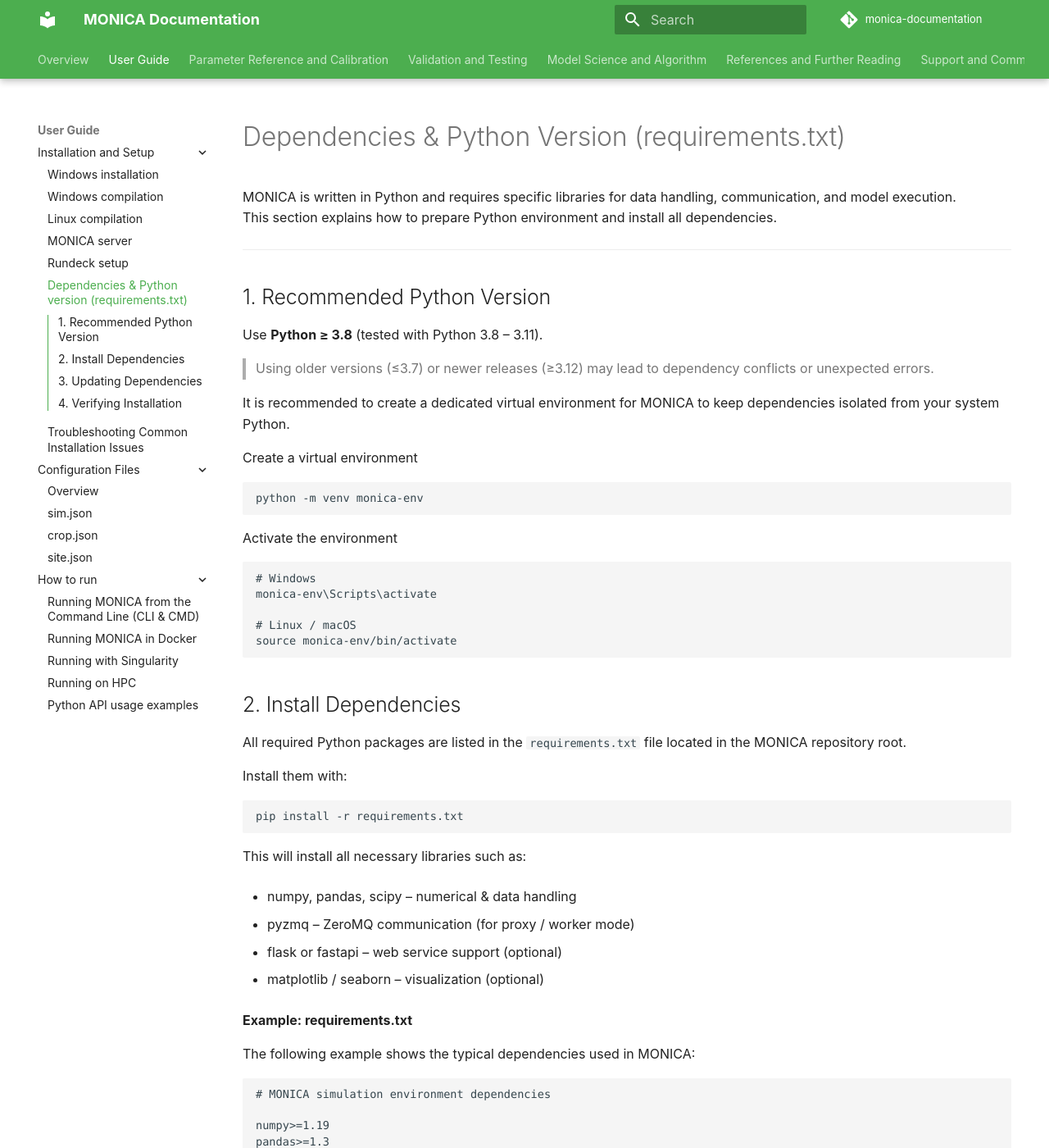
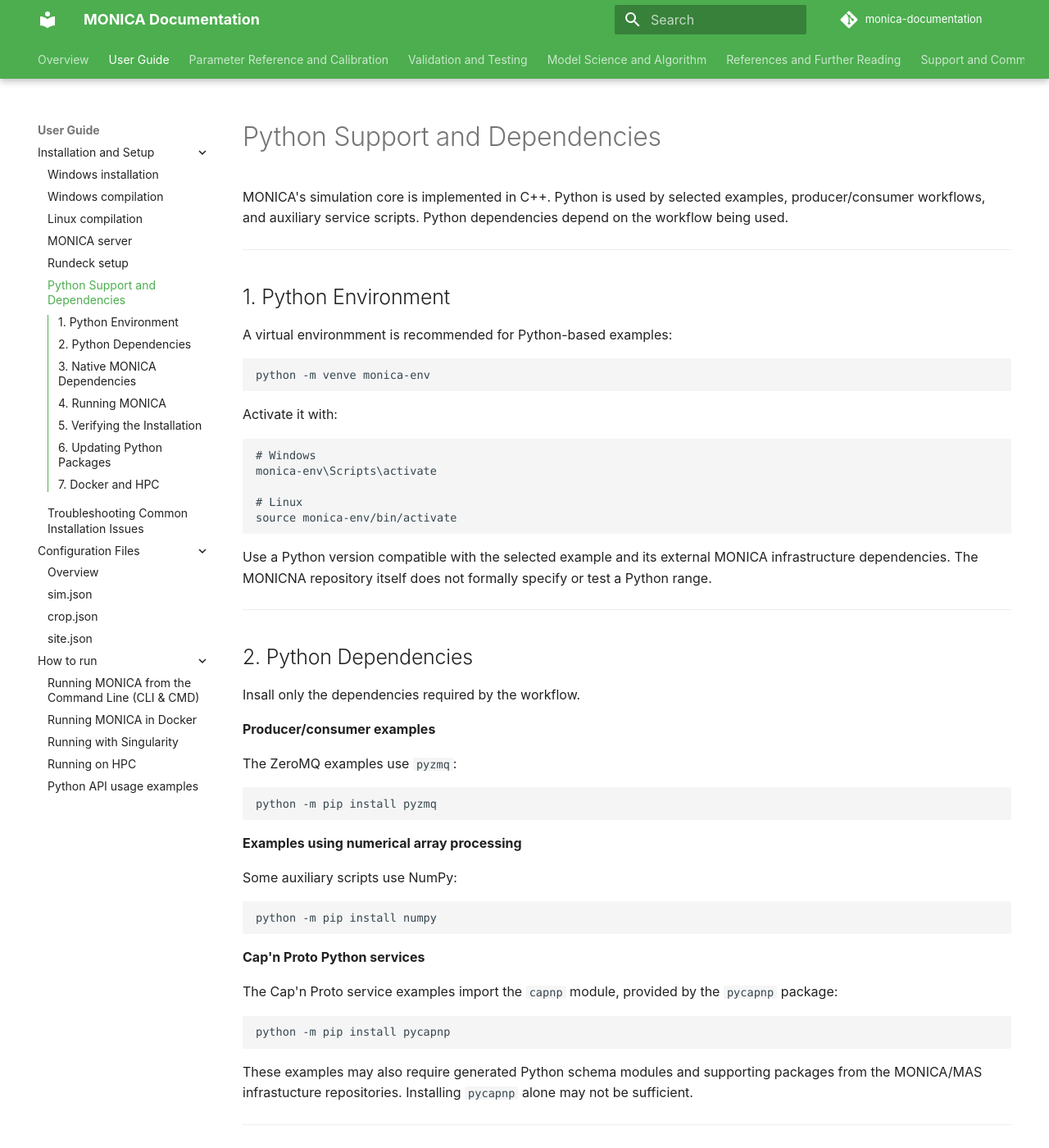
Before and after one commit to zalf-rpm/monica-documentation, an MkDocs documentation site: the page built from docs/user_guide/Installation_and_Setup/dependencies_and_python.md, in a window 1280 px wide and 1400 px high. Shown: the whole window at 82% size. Built offline with MkDocs 1.6.1 and Material for MkDocs 9.7.7, drawn with Linux system fonts in a browser that asks for light colours; comment, search, counter and statistics services are not loaded; some of the changed text lies outside the part shown.

Commit message:
Update python support and dependencies

````diff
--- a/docs/user_guide/Installation_and_Setup/dependencies_and_python.md
+++ b/docs/user_guide/Installation_and_Setup/dependencies_and_python.md
@@ -1,94 +1,119 @@
-# Dependencies & Python Version (requirements.txt)
+# Python Support and Dependencies
 
-MONICA is written in Python and requires specific libraries for data handling, communication, and model execution.
-This section explains how to prepare Python environment and install all dependencies.
+MONICA's simulation core is implemented in C++. Python is used by selected examples, producer/consumer workflows, and auxiliary service scripts. Python dependencies depend on the workflow being used.
 
 ---
 
-## 1. Recommended Python Version
+## 1. Python Environment
 
-Use **Python ≥ 3.8** (tested with Python 3.8 – 3.11).
+A virtual environmment is recommended for Python-based examples:
 
-> Using older versions (≤3.7) or newer releases (≥3.12) may lead to dependency conflicts or unexpected errors.
-
-It is recommended to create a dedicated virtual environment for MONICA to keep dependencies isolated from your system Python.
-
-Create a virtual environment
-
-```
-python -m venv monica-env
+```bash
+python -m venve monica-env
 ```
 
-Activate the environment
+Activate it with:
 
 ```
 # Windows
 monica-env\Scripts\activate
 
-# Linux / macOS
+# Linux
 source monica-env/bin/activate
 ```
 
-## 2. Install Dependencies
+Use a Python version compatible with the selected example and its external MONICA infrastructure dependencies. The MONICNA repository itself does not formally specify or test a Python range.
 
-All required Python packages are listed in the `requirements.txt` file located in the MONICA repository root.
+---
 
-Install them with:
+## 2. Python Dependencies
+
+Insall only the dependencies required by the workflow.
+
+**Producer/consumer examples**
+
+The ZeroMQ examples use `pyzmq`:
 
 ```
-pip install -r requirements.txt
+python -m pip install pyzmq
 ```
-This will install all necessary libraries such as:
 
-- numpy, pandas, scipy – numerical & data handling
+**Examples using numerical array processing**
 
-- pyzmq – ZeroMQ communication (for proxy / worker mode)
-
-- flask or fastapi – web service support (optional)
-
-- matplotlib / seaborn – visualization (optional)
-
-**Example: requirements.txt**
-
-The following example shows the typical dependencies used in MONICA:
+Some auxiliary scripts use NumPy:
 
 ```
-# MONICA simulation environment dependencies
-
-numpy>=1.19
-pandas>=1.3
-scipy>=1.7
-pyzmq>=23.0
-psutil>=5.8
-tqdm>=4.62
-
-# Optional service / API / visualization layers
-flask>=2.0
-fastapi>=0.85
-uvicorn>=0.17
-gunicorn>=20.1
-matplotlib>=3.4
-seaborn>=0.11
-requests>=2.26
-pydantic>=1.8
+python -m pip install numpy
 ```
 
+**Cap'n Proto Python services**
 
-## 3. Updating Dependencies
-
-To update existing installations to the latest compatible versions:
+The Cap'n Proto service examples import the `capnp` module, provided by the `pycapnp` package:
 
 ```
-pip install -U -r requirements.txt
+python -m pip install pycapnp
 ```
 
-## 4. Verifying Installation
+These examples may also require generated Python schema modules and supporting packages from the MONICA/MAS infrastucture repositories. Installing `pycapnp` alone may not be sufficient.
 
-Check that MONICA and its dependencies are correctly installed:
+---
+
+## 3. Native MONICA Dependencies
+
+The `monica-run`, `monica-zmq-server`, and related executables are native C++ programs. They are built with CMake and require native build dependencies, including C++, ZeroMQ, Cap'n Proto, and the repositories or submodules specified by the build instructions.
+
+Python packages are not required to run the native `monica-run` executable.
+
+For containerized builds, see the repository's [Dockerfile](https://github.com/zalf-rpm/monica/blob/master/Dockerfile).
+
+---
+
+## 4. Running MONICA
+
+After building MONICA, run a simulation with:
 
 ```
-python -m monica --version
+monica-run -o output.csv path/to/sim.json
 ```
-You should see the current MONICA version printed in their terminal.
 
-> Tip: If you are planning to run MONICA on HPC or Singularity, install dependencies inside the container or virtual environment before running simulations.
+The simulation configuration normally refers to a climate, site, and crop input files. The `MONICA_PARAMETERS` environment variable must point to the `monica-parameters` directory when required by the configuration.
+
+---
+
+## 5. Verifying the Installation
+
+Verify the native MONICA executable with:
+
+```
+monica-run --version
+```
+
+The command should print the installed MONICA version.
+
+For Python-based workflows, verify the installed Python packages with:
+
+```
+python -c "import zmq; print('pyzmq:', zmq.__version__)"
+python -c "import numpy; print('numpy:', numpy.__version__)"
+python -c "import capnp; print('pycapnp is available')"
+```
+
+Only run the checks for packages required by your selected workflow.
+
+---
+
+## 6. Updating Python Packages
+
+If dependencies were installed manually, update them selectively:
+
+```
+python -m pip install --upgrade pyzmq numpy pycapnp
+```
+
+Avoid upgrading unrelated packages indiscriminately, because external MONICA and MAS infrastructure components may require specific compatible versions.
+
+---
+
+## 7. Docker and HPC
+
+The repository contains a Docker build for the native MONICA services. When using Docker, Singularity, or another HPC container runtime, use the corresponding container definition and install Python packages inside the container only when running Python-based workflows.
--- a/mkdocs.yml
+++ b/mkdocs.yml
@@ -50,7 +50,7 @@
           - Linux compilation: user_guide/Installation_and_Setup/linux_installation.md
           - MONICA server: user_guide/Installation_and_Setup/monica_server.md
           - Rundeck setup: user_guide/Installation_and_Setup/rundeck_setup.md
-          - Dependencies & Python version (requirements.txt): user_guide/Installation_and_Setup/dependencies_and_python.md
+          - Python Support and Dependencies: user_guide/Installation_and_Setup/dependencies_and_python.md
           - Troubleshooting Common Installation Issues: user_guide/Installation_and_Setup/troubleshooting_installation.md
       - Configuration Files:
           - Overview: user_guide/configuration_files/config_overview.md
````
